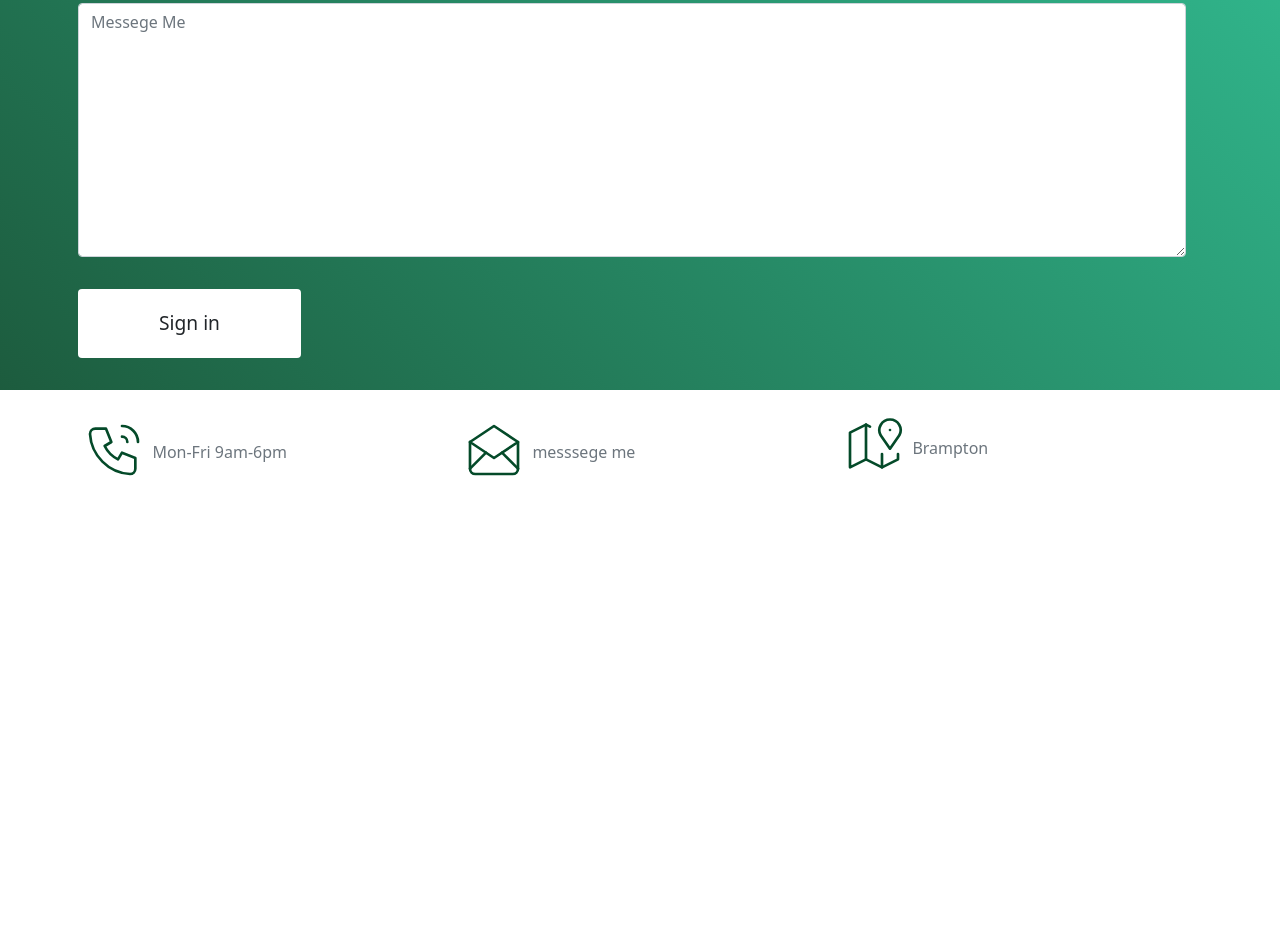
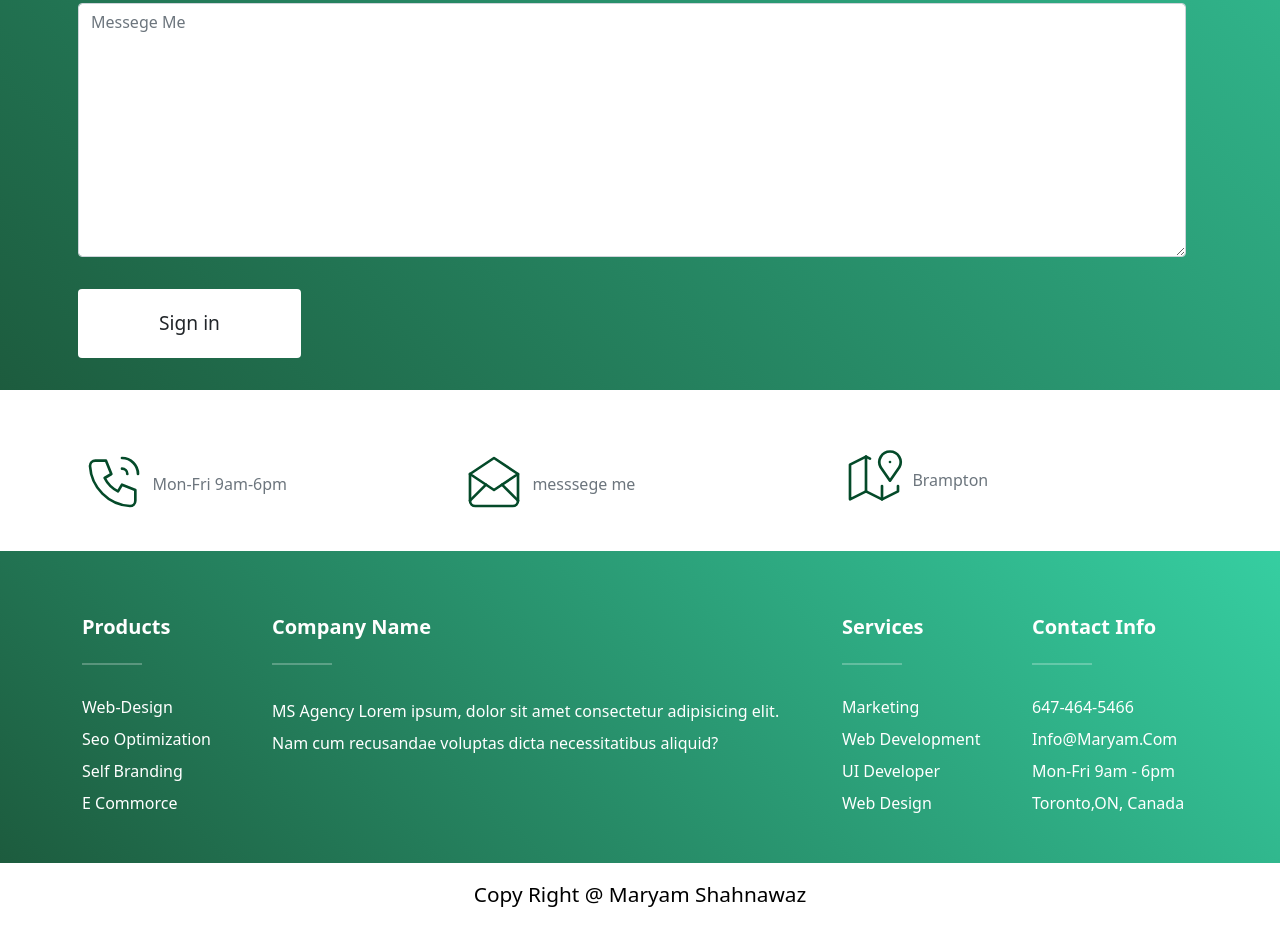
Before and after one commit to maryamshahnawaz/sass-project, a website: page index.html in a window 1280 px wide. Shown: the part 5833-6779 px from the top of the page. Before the commit the page ends 6336 px from the top, so only its background shows below. Drawn offline with Linux system fonts and the light colour scheme.

Commit message:
added footer and copy right to the project

```diff
--- a/index.html
+++ b/index.html
@@ -585,10 +585,10 @@
 
   <footer class="footer" id="footer">
     <div class="container">
-      <div class="row">
+      <div class="row footer-contact">
 
         <!-- call -->
-        <div class="col-md-4 col-lg-4 contact-box pt-1 d-md-block d-lg-flex d-flex">
+        <div class=" col-md-4 col-lg-4 contact-box pt-1 d-md-block d-lg-flex d-flex">
           <div class="contact-box__icon">
             <svg xmlns="http://www.w3.org/2000/svg" class="icon icon-tabler icon-tabler-phone-call" viewBox="0 0 24 24"
               stroke-width="1" fill="none" stroke-linecap="round" stroke-linejoin="round">
@@ -641,6 +641,63 @@
         </div>
       </div>
     </div>
+
+
+    <div class="footer-links p-3 text-white">
+      <div class="container mt-5">
+        <div class="row justify-content-center mt-3 pb-3">
+
+          <div class="col-12 col-sm-6 col-lg-2 mb-4 mx-auto">
+            <h5 class="text-capitalize fw-bold">
+              products
+            </h5>
+            <hr class="bg-$primary d-inline-block mb-4" style="width:60px; height:2px;">
+            <ul class="list-inline list-info text-capitalize">
+              <li><a href="#">web-design</a></li>
+              <li><a href="#">seo optimization</a></li>
+              <li><a href="#">self branding</a></li>
+              <li><a href="#">e commorce</a></li>
+            </ul>
+          </div>
+          <div class="col-12 col-sm-6 col-lg-6 mx-auto">
+            <h5 class="text-capitalize fw-bold">
+              Company Name
+            </h5>
+            <hr class=" d-inline-block mb-4" style="width:60px; height:2px;">
+            <p class="lh-lg">
+              MS Agency
+              Lorem ipsum, dolor sit amet consectetur adipisicing elit. Nam cum recusandae voluptas dicta necessitatibus
+              aliquid?
+            </p>
+          </div>
+          <div class="col-12 col-sm-6 col-lg-2 mb-4 mx-auto">
+            <h5 class="text-capitalize fw-bold">
+              Services
+            </h5>
+            <hr class=" d-inline-block mb-4" style="width:60px; height:2px;">
+            <ul class="list-inline list-info text-capitalize">
+              <li><a href="#">marketing</a></li>
+              <li><a href="#">web development</a></li>
+              <li><a href="#">UI developer</a></li>
+              <li><a href="#">web design</a></li>
+            </ul>
+          </div>
+          <div class="col-12 col-sm-6 col-lg-2 mb-4 mx-auto">
+            <h5 class="text-capitalize fw-bold">
+              Contact Info
+            </h5>
+            <hr class=" d-inline-block mb-4" style="width:60px; height:2px;">
+            <ul class="list-inline list-info text-capitalize">
+              <li><a href="#">647-464-5466</a></li>
+              <li><a href="#">info@maryam.com</a></li>
+              <li><a href="#">Mon-Fri 9am - 6pm</a></li>
+              <li><a href="#">Toronto,ON, Canada</a></li>
+            </ul>
+          </div>
+        </div>
+      </div>
+    </div>
+    <p class="copy-right p-3 ">copy right @ Maryam Shahnawaz</p>
   </footer>
 
 
--- a/scss/sections/_footer.scss
+++ b/scss/sections/_footer.scss
@@ -2,6 +2,10 @@
 @use "../components/mixins" as *;
 footer {
  padding:1rem 0;
+
+ .footer-contact {
+  padding: 2rem 0;
+ }
 
  .contact-box {
   position: relative;
@@ -38,4 +42,34 @@ footer {
  }
 
 }
+
+.footer-links {
+ @include colorChanger;
+ .list-info {
+  display: block;
+  list-style: none;
+  position: relative;
+
+  li {
+    margin-bottom: 0.5rem;
+
+    a {
+      text-decoration: none;
+      color:$white;
+
+
+      &:hover {
+        color:$primary;
+      }
+    }
+  }
 }
+}
+
+.copy-right {
+ color:$black;
+ font-size: 1.3rem;
+ text-transform: capitalize;
+ text-align: center;
+}
+}
```
Also changed, not shown: assets/css/style.css, 1 other file.
